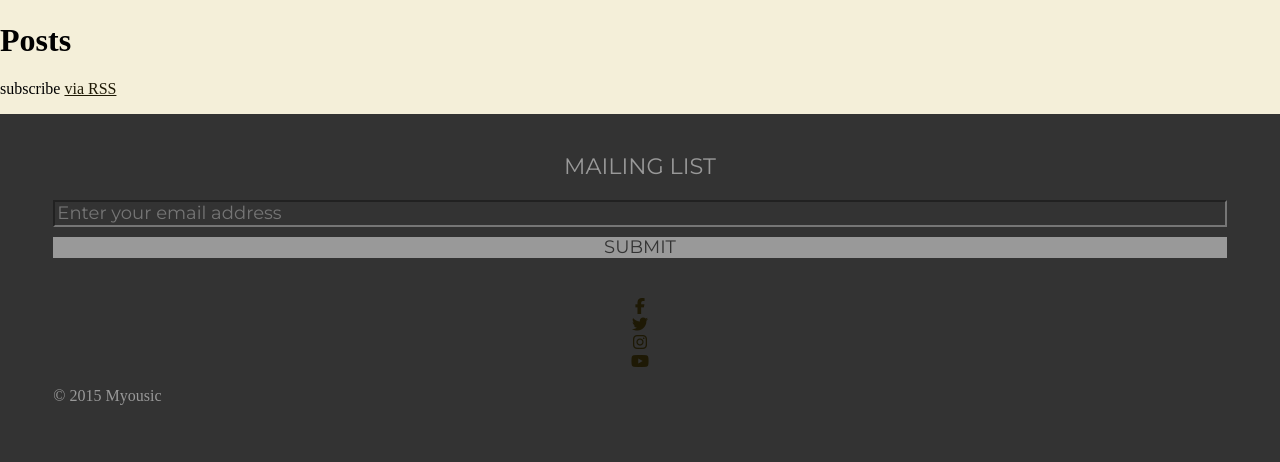
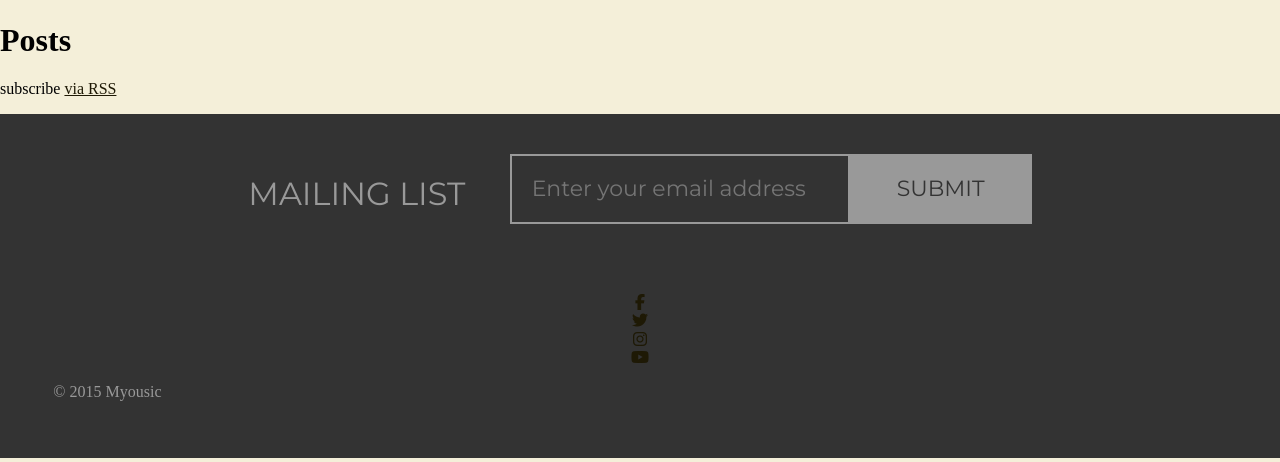
Before and after one commit to branberg/myousic-jekyll, a Jekyll site: the page built from index.html, in a window 1280 px wide. Shown: the part 710-1172 px from the top of the page. Built offline with Jekyll 4.4.1, drawn with Linux system fonts in a browser that asks for light colours; nearby versions of some CDN libraries; library files that are not in the unit come from our copies; comment, search, counter and statistics services are not loaded.

Commit message:
Got mailing list styles pretty much awesome.

```diff
--- a/_sass/_mailing-list.scss
+++ b/_sass/_mailing-list.scss
@@ -4,18 +4,46 @@
   padding: 0 0 40px 0;
   font-family: "Montserrat", sans-serif;
 
+  @media (min-width: 480px) {
+    padding-bottom: 60px;
+  }
+
   &__title{
+
     display: block;
     color: #999999;
     text-transform: uppercase;
     font-size: 1.4em;
     margin: 0 0 20px 0;
+
+    @media (min-width: 768px) {
+      font-size: 1.5em;
+      margin: 0 40px 0 0;
+      display: inline-block;
+      vertical-align: middle;
+    }
+
+    @media (min-width: 1024px) {
+      font-size: 2em;
+    }
+
   }
   &__form{
+
     display: block;
     color: #999999;
-    font-size: 18px;
+    font-size: 1.125em;
     overflow: hidden;
+
+    @media (min-width: 768px) {
+      display: inline-block;
+      vertical-align: middle;
+    }
+
+    @media (min-width: 1024px) {
+      font-size: 1.375em;
+    }
+
   }
   &__input{
 
@@ -24,14 +52,31 @@
     padding: 15px;
     outline: none;
 
+    @media (min-width: 768px) {
+      float: left;
+      padding: 20px;
+    }
+
     &--text{
+
+      @extend .mailing-list__input;
       width: 100%;
       background: none;
       margin-bottom: 10px;
       color: #999999;
+
+      @media (min-width: 768px) {
+        width: 280px;
+      }
+
+      @media (min-width: 1024px) {
+        width: 340px;
+      }
+
     }
     &--submit{
 
+      @extend .mailing-list__input;
       text-transform: uppercase;
       background-color: #999999;
       color: #333333;
@@ -41,6 +86,14 @@
         opacity: 0.7;
       }
 
+      @media (min-width: 768px) {
+        width: 150px;
+      }
+
+      @media (min-width: 1024px) {
+        width: 182px;
+      }
+
     }
 
   }
```
